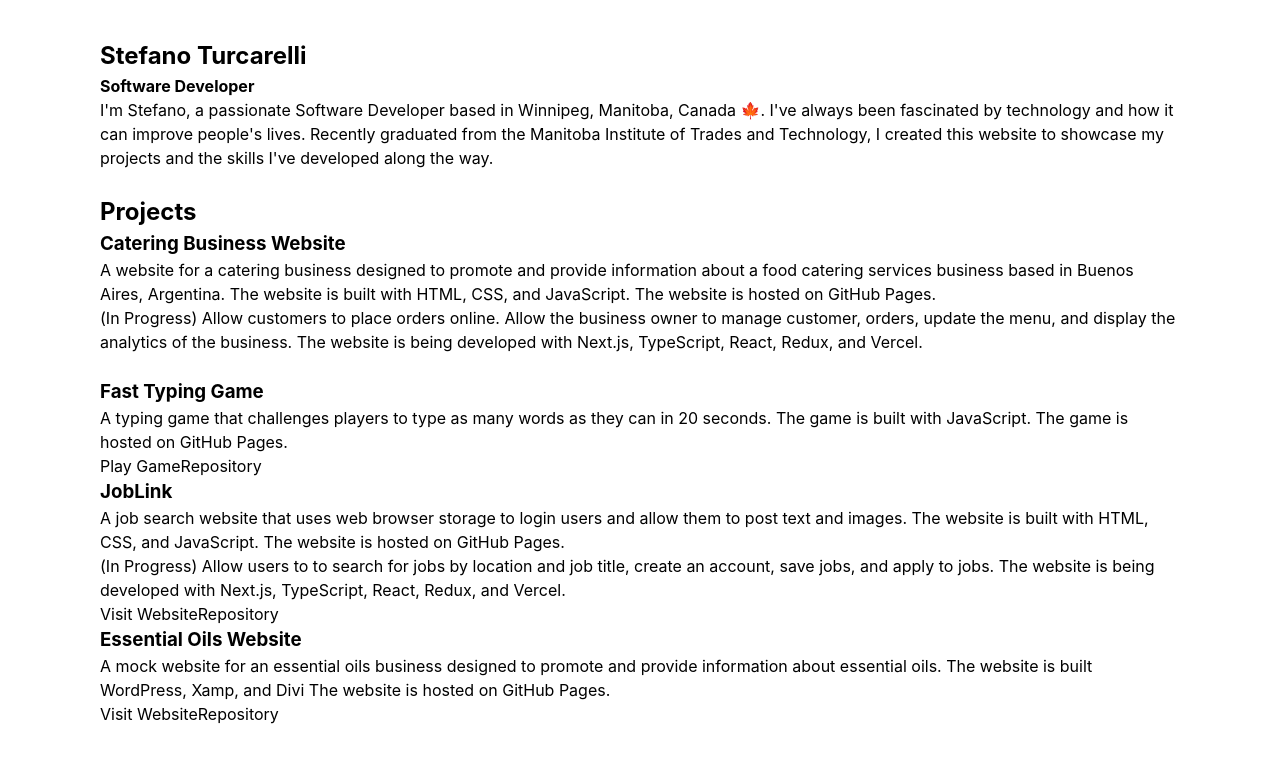
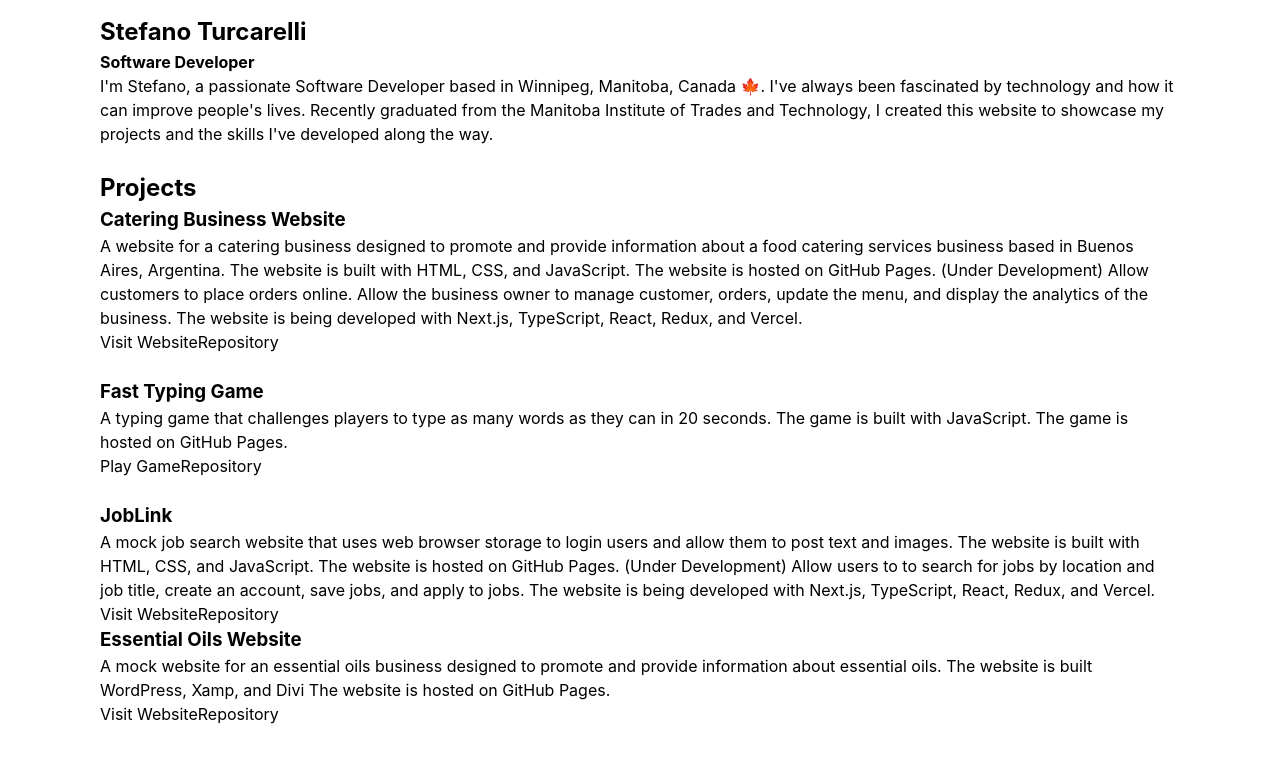
Before and after one commit to stefanoturcarelli/website, a Next.js app: page / in a window 1280 px wide. Shown: the top 762 px of the page. Built offline with nearby package versions, Linux system fonts and the light colour scheme.

Commit message:
Add ProjectCard component to IndexPage

```diff
--- a/app/page.tsx
+++ b/app/page.tsx
@@ -1,4 +1,5 @@
 import type { Metadata } from "next";
+import { ProjectCard } from "./components/projectCard/ProjectCard";
 
 export default function IndexPage() {
   return (
@@ -15,75 +16,57 @@ export default function IndexPage() {
         </p>
         <br />
         <h2>Projects</h2>
-        <h3>Catering Business Website</h3>
-        <p>
-          A website for a catering business designed to promote and provide
+        <ProjectCard
+          title="Catering Business Website"
+          description=" A website for a catering business designed to promote and provide
           information about a food catering services business based in Buenos
           Aires, Argentina. The website is built with HTML, CSS, and JavaScript.
           The website is hosted on GitHub Pages.
-        </p>
-        <p>
-          (In Progress) Allow customers to place orders online. Allow the
+          (Under Development) Allow customers to place orders online. Allow the
           business owner to manage customer, orders, update the menu, and
           display the analytics of the business. The website is being developed
           with Next.js, TypeScript, React, Redux, and Vercel.
-        </p>
+          "
+          link1="https://cateringbiencasero.com/"
+          link2="https://github.com/stefanoturcarelli/catering-bien-casero"
+          link1Text="Visit Website"
+          link2Text="Repository"
+        />
         <br />
-        <h3>Fast Typing Game</h3>
-        <p>
-          A typing game that challenges players to type as many words as they
+        <ProjectCard
+          title="Fast Typing Game"
+          description=" A typing game that challenges players to type as many words as they
           can in 20 seconds. The game is built with JavaScript. The game is
-          hosted on GitHub Pages.
-        </p>
-        <a
-          href="https://stefanoturcarelli.github.io/fast-typing-game/"
-          target="_blank"
-        >
-          Play Game
-        </a>
-        <a
-          href="https://github.com/stefanoturcarelli/fast-typing-game"
-          target="_blank"
-        >
-          Repository
-        </a>
+          hosted on GitHub Pages."
+          link1="https://stefanoturcarelli.github.io/fast-typing-game/"
+          link2="https://github.com/stefanoturcarelli/fast-typing-game"
+          link1Text="Play Game"
+          link2Text="Repository"
+        />
         <br />
-        <h3>JobLink</h3>
-        <p>
-          A job search website that uses web browser storage to login users and
+        <ProjectCard
+          title="JobLink"
+          description="A mock job search website that uses web browser storage to login users and
           allow them to post text and images. The website is built with HTML,
-          CSS, and JavaScript. The website is hosted on GitHub Pages.
-        </p>
-        <p>
-          (In Progress) Allow users to to search for jobs by location and job
+          CSS, and JavaScript. The website is hosted on GitHub Pages. (Under Development) Allow users to to search for jobs by location and job
           title, create an account, save jobs, and apply to jobs. The website is
-          being developed with Next.js, TypeScript, React, Redux, and Vercel.
-        </p>
-        <a href="https://joblink.vercel.app/" target="_blank">
-          Visit Website
-        </a>
-        <a href="wellfc.github.io/joblink/" target="_blank">
-          Repository
-        </a>
+          being developed with Next.js, TypeScript, React, Redux, and Vercel."
+          link1="https://wellfc.github.io/joblink/"
+          link2="wellfc.github.io/joblink/"
+          link1Text="Visit Website"
+          link2Text="Repository"
+        />
+        <ProjectCard
+          title="Essential Oils Website"
+          description="A mock website for an essential oils business designed to promote and
+          provide information about essential oils. The website is built
+          WordPress, Xamp, and Divi The website is hosted on GitHub Pages."
+          link1="https://stefanoturcarelli.github.io/essential-oils-website/"
+          link2="https://github.com/stefanoturcarelli/essential-oils-website"
+          link1Text="Visit Website"
+          link2Text="Repository"
+        />
         <br />
-        <h3>Essential Oils Website</h3>
-        <p>
-          A mock website for an essential oils business designed to promote and
-          provide information about essential oils. The website is built
-          WordPress, Xamp, and Divi The website is hosted on GitHub Pages.
-        </p>
-        <a
-          href="https://stefanoturcarelli.github.io/essential-oils-website/"
-          target="_blank"
-        >
-          Visit Website
-        </a>
-        <a
-          href="https://github.com/stefanoturcarelli/essential-oils-website"
-          target="_blank"
-        >
-          Repository
-        </a>
       </div>
     </>
   );
```
